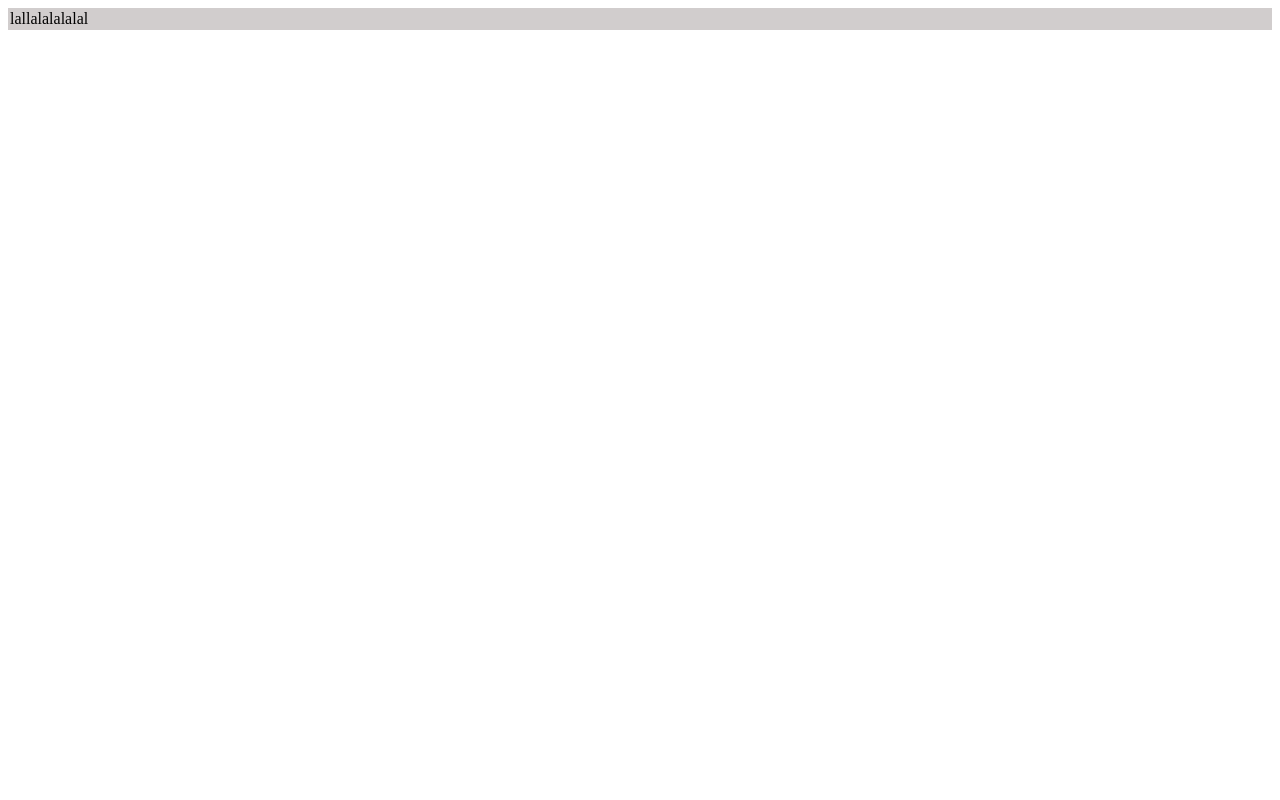
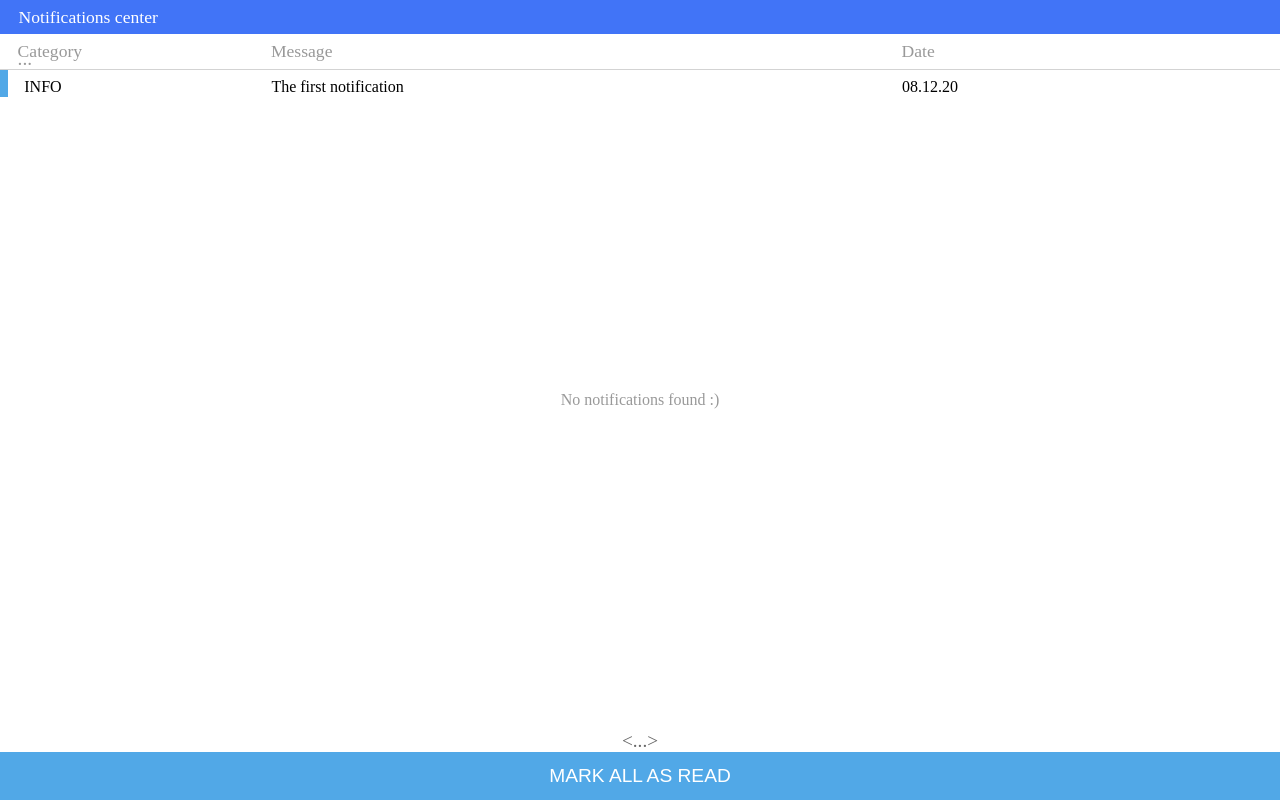
Before and after one commit to Klis4/Notifications-center, a React app: page / in a window 1280 px wide. Built offline with nearby package versions, Linux system fonts and the light colour scheme.

Commit message:
application layout created

```diff
--- /dev/null
+++ b/src/components/MarkAllAsRead.js
@@ -0,0 +1,34 @@
+import React from 'react';
+import styled from 'styled-components';
+import StorageOfColors from '../css_resources/colors'
+
+const color = new StorageOfColors();
+
+const Mark_All_As_Read_Button = styled.button`
+    height: 2em;
+    position: absolute;
+    bottom: 0px;
+
+    width: 100vw;
+    height: 2.5em;
+
+    font-size: 1.2em;
+
+    color: white;
+    background-color: ${color.get('Light_Blue')};
+    border: none;
+
+    :hover {
+        background-color: ${color.get('Light_Blue_Hovered')};
+    }
+`;
+
+class MarkAllAsRead extends React.Component {
+    render() {
+        return (
+            <Mark_All_As_Read_Button>MARK ALL AS READ</Mark_All_As_Read_Button>
+        );
+    }
+}
+
+export default MarkAllAsRead;
--- /dev/null
+++ b/src/components/Pagination.js
@@ -0,0 +1,35 @@
+import React from 'react';
+import styled from 'styled-components';
+import StorageOfColors from '../css_resources/colors';
+
+const color = new StorageOfColors();
+
+const Pagination_Bar = styled.div`
+    width: 100vw;
+
+    position: absolute;
+    bottom: 2.5em;
+
+    display: flex;
+    justify-content: center;
+
+    color: ${color.get('Default_Text_Dark')};
+    font-size: 1.2em;
+`;
+const Pagination_Element = styled.span`
+
+`;
+
+class Pagination extends React.Component {
+    render() {
+        return (
+            <Pagination_Bar>
+              <Pagination_Element>&#60;</Pagination_Element>
+              <Pagination_Element id='Pagination_content'>...</Pagination_Element>
+              <Pagination_Element>&#62;</Pagination_Element>
+            </Pagination_Bar>
+        );
+    }
+}
+
+export default Pagination;
--- a/src/components/Table.js
+++ b/src/components/Table.js
@@ -1,22 +1,111 @@
 import React from 'react';
 import styled from 'styled-components';
 import StorageOfColors from '../css_resources/colors'
+import TableRow from './TableRow';
 
 const color = new StorageOfColors();
 
+//styled elements
 const Notifications_Table = styled.table`
-    width: 100%;
-    height: 100%;
+    width: 100vw;
+    height: 90vh;
     background-color: ${color.get('Table_Background')};
+
+    border-spacing: 0;
+
+`;
+const Table_Body = styled.tbody`
+
 `;
 
+const Table_Header_tr = styled.tr`
+    height: 2em;
+`;
+const Table_Header = styled.td`
+    left: 0px;
+    top: 0px;
+
+    width: 100vw;
+    height: 2em;
+
+    background: ${color.get('Table_Header_Background')};
+`;
+const Header_Text = styled.span`
+    font-size: 1.1em;
+    color: ${color.get('Table_Header_Text')};
+
+    padding-left: 1em;
+
+`;
+
+const Navigation_Bar = styled.tr`
+    display: flex;
+    justify-content: center;
+    width: 100vw;
+    height: 2em;
+
+    align-items: center;
+
+    font-size: 1.1em;
+
+    border-bottom: 1px solid LightGrey;
+    color: ${color.get('Default_Text')};
+`;
+const Category_Tab = styled.td`
+    width: 20vw;
+    padding-left: 1em;
+
+    ::before {
+        content: '...';
+        font-size: 1.1em;
+
+        position: absolute;
+        top:  2.5em;
+    };
+
+    :hover {
+        color: ${color.get('Light_Blue')};
+    }
+`;
+const Message_Tab = styled.td`
+    padding: 0;
+    width: 50vw;
+`;
+const Date_Tab = styled.td`
+    padding 0;
+    width: 30vw;
+`;
 
 class Table extends React.Component {
     render () {
         return (
             <Notifications_Table>
-lallalalalalal
+                <thead>
+                    <Table_Header_tr>
+                        <Table_Header>
+                            <Header_Text>Notifications center</Header_Text>
+                        </Table_Header>
+                    </Table_Header_tr>
+                    <Navigation_Bar>
+                        <Category_Tab>
+                            Category
+                        </Category_Tab>
+
+                        <Message_Tab>
+                            Message
+                        </Message_Tab>
+
+                        <Date_Tab>
+                            Date
+                        </Date_Tab>
+                    </Navigation_Bar>
+                </thead>
+                <Table_Body>
+                    <TableRow />
+                </Table_Body>
             </Notifications_Table>
+
+
         );
     }
 }
--- /dev/null
+++ b/src/components/TableRow.js
@@ -0,0 +1,53 @@
+import React from 'react';
+import styled from 'styled-components';
+import StorageOfColors from '../css_resources/colors';
+
+const color = new StorageOfColors();
+
+const Table_Row = styled.tr`
+    width: 100vw;
+
+    display: flex;
+
+
+`;
+
+const Color = styled.td`
+    background-color: ${
+        props => color.get(props.inputColor) || color.get('Table_Background')
+    };
+
+    width: 0.5vw;
+`;
+const Category = styled.td`
+    padding-left: 1em;
+    padding-top: 0.5em;
+    width: 19.5vw;
+
+
+`;
+const Message = styled.td`
+    width: 50vw;
+    padding-top: 0.5em;
+
+`;
+const Date = styled.td`
+    width: 30vw;
+    padding-top: 0.5em;
+
+`;
+
+class TableRow extends React.Component {
+    render() {
+        return (
+            <Table_Row>
+                <Color inputColor="Light_Blue"/>
+                <Category>INFO</Category>
+                <Message id='Message'>The first notification</Message>
+                <Date>08.12.20</Date>
+            </Table_Row>
+        );
+    }
+}
+
+export default TableRow;
--- a/src/css_resources/colors.js
+++ b/src/css_resources/colors.js
@@ -1,7 +1,13 @@
 class StorageOfColors {
     constructor() {
         this.color = {
-            Table_Background: '#d1cdcd'
+            Table_Background: '#FFFFFF',
+            Table_Header_Background: '#4174F7',
+            Table_Header_Text: '#ffffff',
+            Default_Text: '#999999',
+            Default_Text_Dark: '#666666',
+            Light_Blue:'#51A8E7',
+            Light_Blue_Hovered: '#11A8E7'
         };
     }
 
--- a/src/index.html
+++ b/src/index.html
@@ -4,8 +4,8 @@
     <meta charset="UTF-8">
     <meta name="viewport" content="width=device-width, initial-scale=1.0">
     <meta http-equiv="X-UA-Compatible" content="ie=edge">
-    <link href="https://fonts.googleapis.com/css?family=Raleway" rel="stylesheet">
-    <title>Notifications Center</title>
+    <link rel="preconnect" href="https://fonts.gstatic.com">
+    <link href="https://fonts.googleapis.com/css2?family=Roboto&family=Work+Sans:wght@300&display=swap" rel="stylesheet">    <title>Notifications Center</title>
 </head>
 <body>
     <div id="root"></div>
--- a/src/index.js
+++ b/src/index.js
@@ -1,5 +1,54 @@
 import React from 'react';
 import ReactDOM from 'react-dom';
 import Table from './components/Table.js';
+import Pagination_Bar from './components/Pagination.js'
+import Mark_All_As_Read from './components/MarkAllAsRead.js'
+import { createGlobalStyle } from 'styled-components';
+import styled from 'styled-components';
+import StorageOfColors from './css_resources/colors';
 
-ReactDOM.render(<Table />, document.getElementById('root'));
+
+const color = new StorageOfColors();
+
+const GlobalStyle = createGlobalStyle`
+    body {
+        width: 100vw;
+        height: 100vh;
+
+        margin: 0;
+        position: relative;
+        box-sizing: border-box;
+    }
+`;
+
+const Warning_Message = styled.div`
+    width: 50vw;
+    height: 50vh;
+
+    position: absolute;
+    top: 25vh;
+    left: 25vw;
+
+    display: flex;
+    justify-content: center;
+    align-items: center;
+
+    color: ${color.get('Default_Text')};
+`;
+
+class NotificationsCenter extends React.Component {
+    render() {
+        return(
+            <React.Fragment>
+                <GlobalStyle />
+                <Table />
+                <Pagination_Bar />
+                <Mark_All_As_Read />
+                <Warning_Message>No notifications found :)</Warning_Message>
+            </React.Fragment>
+
+        );
+    }
+}
+
+ReactDOM.render(<NotificationsCenter />, document.getElementById('root'));
```
